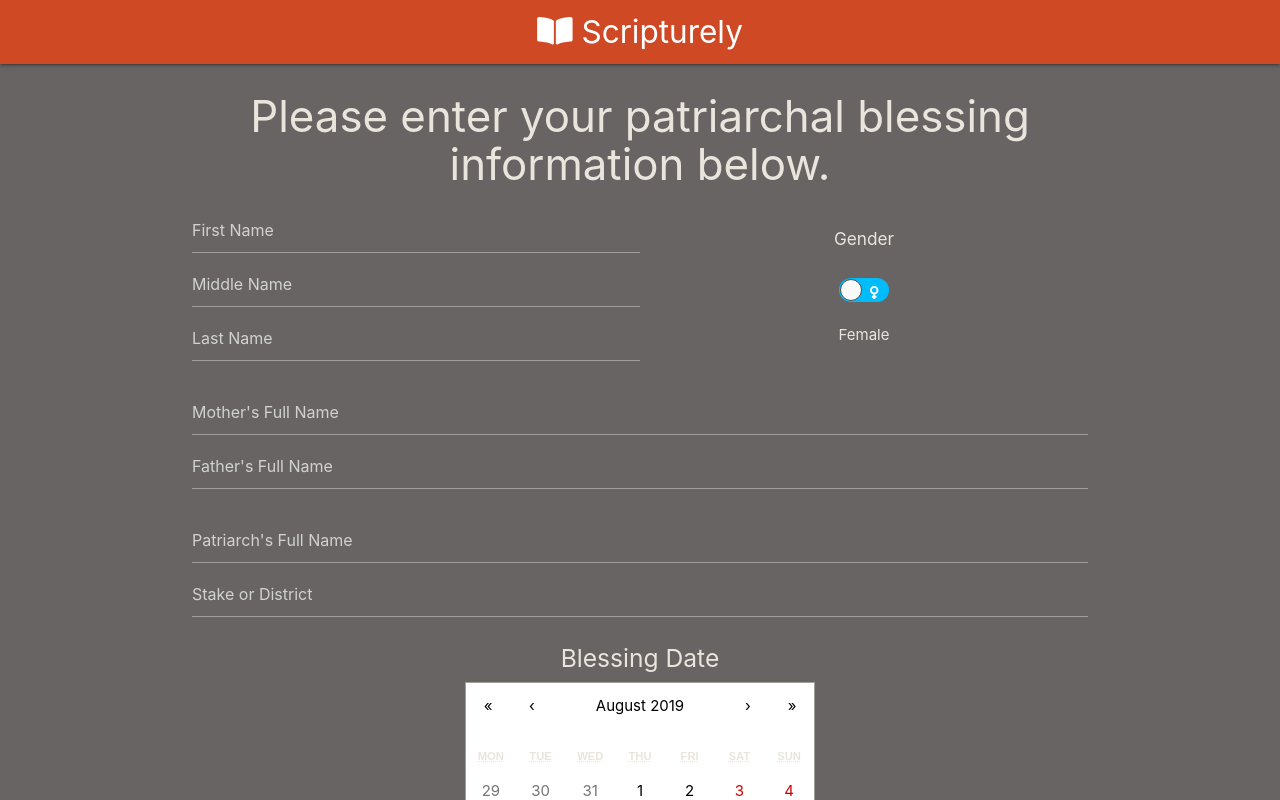
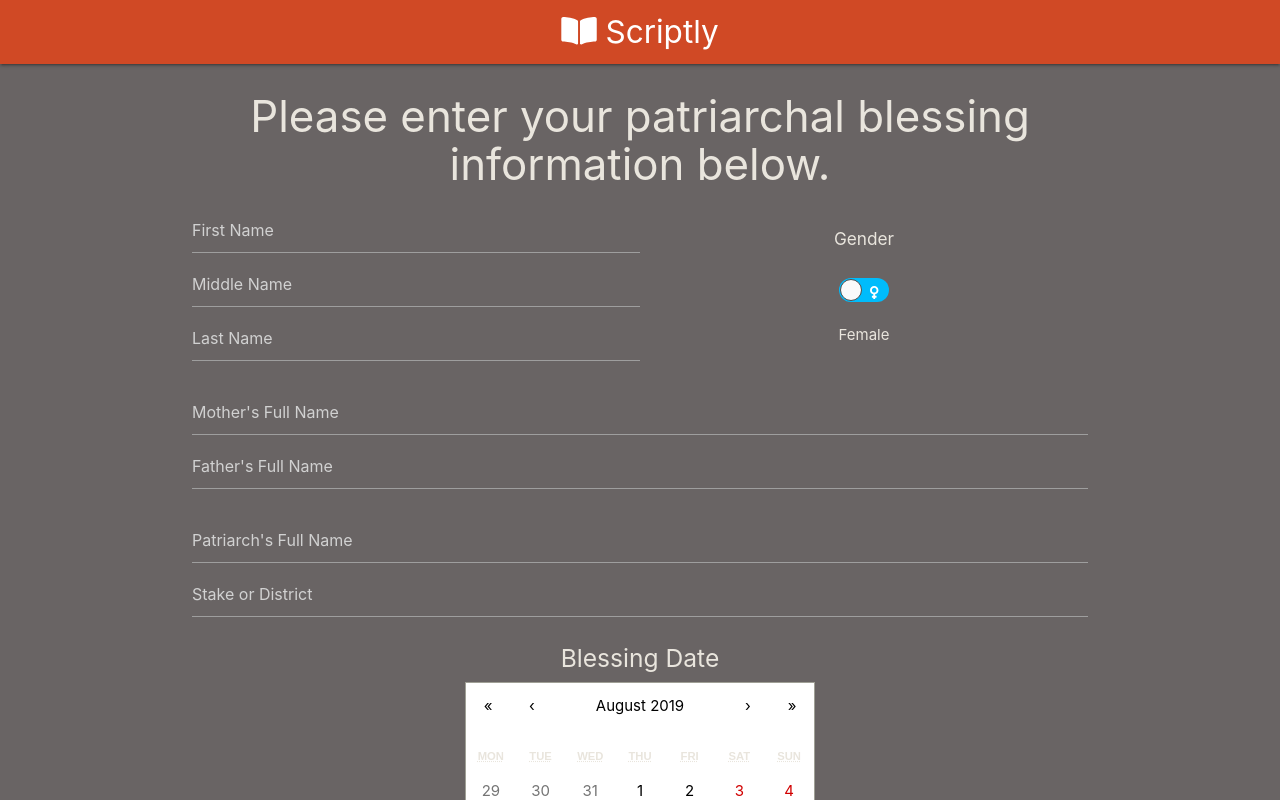
Before and after one commit to kbravh/scriptly, a React (Create React App) app: page / in a window 1280 px wide. Shown: the top 800 px of the page. Built offline with nearby package versions, Linux system fonts and the light colour scheme.

Commit message:
make the brand logo responsive

```diff
--- a/src/App.jsx
+++ b/src/App.jsx
@@ -20,7 +20,7 @@ function App() {
       <nav>
         <div className="nav-wrapper">
           <div className="container">
-            <a href="/" className="brand-logo center hide-on-small-only"><FontAwesomeIcon icon={faBookOpen} /> Scripturely</a>
+            <a href="/" className="brand-logo center hide-on-small-only"><FontAwesomeIcon icon={faBookOpen} /> Scriptly</a>
             <a href="/" className="brand-logo center hide-on-med-and-up"><FontAwesomeIcon icon={faBookOpen} /></a>
             {/* <span className="sidenav-trigger right" data-target="language-menu">
               <FontAwesomeIcon icon={faLanguage} size="2x" />
```
